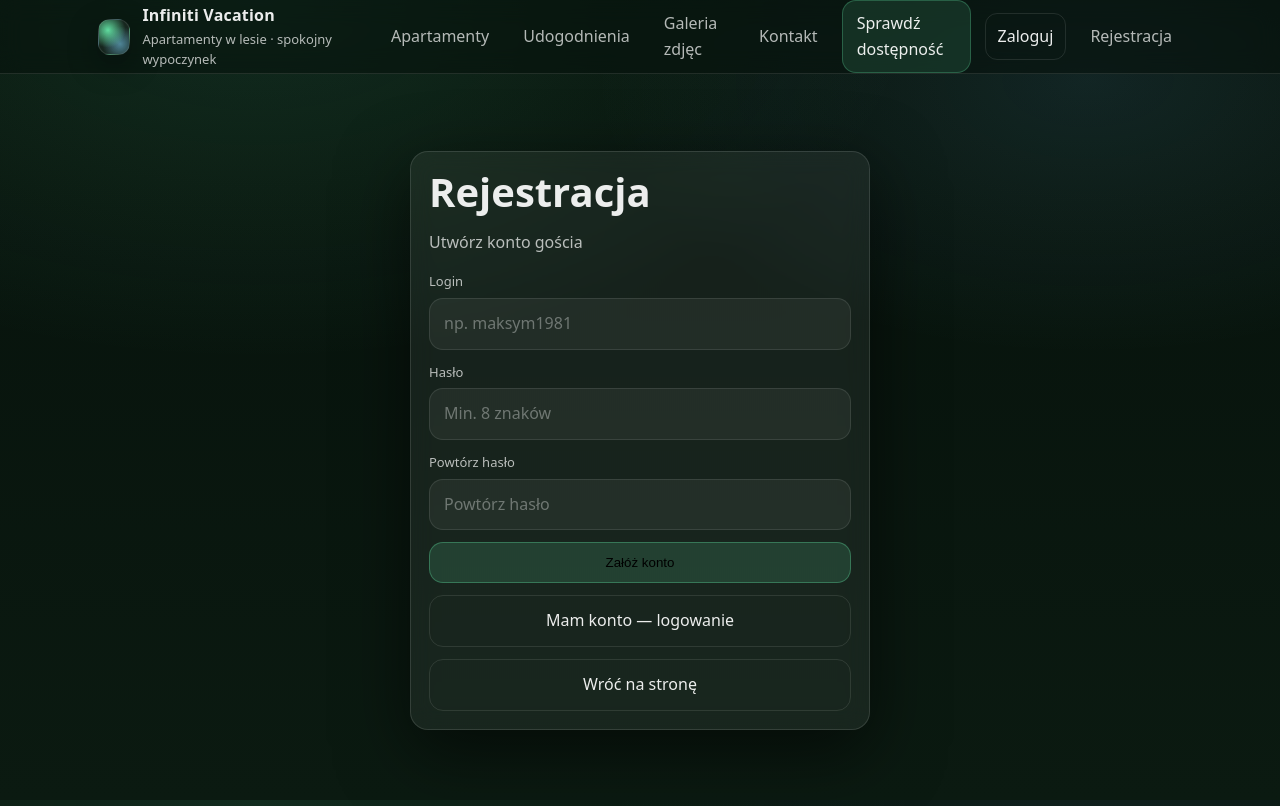
After one commit to vairan9/megasite, a Django app: page /website/website/register/ in a window 1280 px wide. The commit adds this page. Run offline with Django 5.2, Linux system fonts and the light colour scheme.

Commit message:
Added login + register
Extremely alpha version, v0.0.0.0.1
but working

```diff
--- a/infiniti_vacation/static/infiniti_vacation/css/site.css
+++ b/infiniti_vacation/static/infiniti_vacation/css/site.css
@@ -348,3 +348,252 @@ h1{
   .slide{transition:none}
   .btn{transition:none}
 }
+/* Website login page */
+.login-wrap{
+  display:flex;
+  justify-content:center;
+  padding: 16px 0 34px;
+}
+
+.login-card{
+  width: min(520px, 100%);
+  padding: 18px;
+}
+
+.login-head h1{
+  margin: 0 0 6px;
+  font-size: clamp(26px, 3vw, 34px);
+  line-height: 1.1;
+}
+.login-head{margin-bottom: 12px}
+
+.login-form{
+  display:flex;
+  flex-direction:column;
+  gap: 12px;
+}
+
+.field{
+  display:flex;
+  flex-direction:column;
+  gap: 6px;
+}
+
+.login-form input{
+  padding: 12px 14px;
+  border-radius: 14px;
+  border: 1px solid var(--line);
+  background: rgba(255,255,255,.05);
+  color: var(--text);
+  font: inherit;
+}
+
+.login-form input:focus{
+  outline:none;
+  border-color: rgba(105,240,174,.45);
+  box-shadow: 0 0 0 3px rgba(105,240,174,.12);
+}
+
+.btn.full{width:100%}
+
+.login-error{
+  padding: 10px 12px;
+  border-radius: 14px;
+  border: 1px solid rgba(248,113,113,.35);
+  background: rgba(248,113,113,.10);
+  color: rgba(255,255,255,.92);
+}
+/* =========================
+   FULL PAGE LOGIN
+   ========================= */
+
+.page-login{
+  min-height: 100vh;
+}
+
+.login-full{
+  min-height: calc(100vh - 68px); /* header height */
+  display: flex;
+  align-items: center;
+  justify-content: center;
+  padding: 24px 18px;
+}
+
+.login-wrap{
+  width: 100%;
+  display: flex;
+  justify-content: center;
+}
+
+.login-card{
+  width: min(720px, 100%);
+  padding: 22px;
+}
+
+/* Make inputs breathe more */
+.login-form{
+  gap: 14px;
+}
+
+/* Optional: slightly larger title */
+.login-head h1{
+  font-size: clamp(32px, 4vw, 44px);
+}
+/* =========================
+   AUTH (login) page
+   ========================= */
+
+.page-login{
+  min-height: 100vh;
+}
+
+/* full-page center, but keep header visible */
+.auth{
+  min-height: calc(100vh - 68px); /* sticky header height */
+  display: flex;
+  align-items: center;
+  justify-content: center;
+  padding: 28px 18px;
+}
+
+/* a real card size, not full width */
+.auth-card{
+  width: min(460px, 100%);
+  padding: 18px;
+  border-radius: 18px;
+  background: rgba(255,255,255,.06);
+  border: 1px solid rgba(255,255,255,.12);
+  box-shadow: 0 22px 70px rgba(0,0,0,.55);
+  backdrop-filter: blur(12px);
+}
+
+.auth-top{
+  margin-bottom: 12px;
+}
+.auth-title{
+  margin: 0 0 6px;
+  font-size: clamp(28px, 3.2vw, 40px);
+  line-height: 1.1;
+}
+
+.auth-form{
+  display: flex;
+  flex-direction: column;
+  gap: 12px;
+  margin-top: 10px;
+}
+
+.auth-field{
+  display: flex;
+  flex-direction: column;
+  gap: 6px;
+}
+
+.auth-field label{
+  font-size: 13px;
+  color: var(--muted);
+}
+
+.auth-field input{
+  width: 100%;
+  padding: 12px 14px;
+  border-radius: 14px;
+  border: 1px solid var(--line);
+  background: rgba(255,255,255,.05);
+  color: var(--text);
+  font: inherit;
+}
+
+.auth-field input::placeholder{
+  color: rgba(255,255,255,.35);
+}
+
+.auth-field input:focus{
+  outline: none;
+  border-color: rgba(105,240,174,.55);
+  box-shadow: 0 0 0 4px rgba(105,240,174,.12);
+}
+
+.auth-error{
+  padding: 10px 12px;
+  border-radius: 14px;
+  border: 1px solid rgba(248,113,113,.35);
+  background: rgba(248,113,113,.10);
+  color: rgba(255,255,255,.92);
+  font-size: 14px;
+}
+
+.btn.full{
+  width: 100%;
+}
+
+.auth-hint{
+  margin-top: 12px;
+  font-size: 13px;
+  text-align: center;
+}
+/* AUTH pages (login/register) */
+.page-login{ min-height:100vh; }
+
+.auth{
+  min-height: calc(100vh - 68px); /* header height */
+  display:flex;
+  align-items:center;
+  justify-content:center;
+  padding: 28px 18px;
+}
+
+.auth-card{
+  width: min(460px, 100%);
+  padding: 18px;
+  border-radius: 18px;
+  background: rgba(255,255,255,.06);
+  border: 1px solid rgba(255,255,255,.12);
+  box-shadow: 0 22px 70px rgba(0,0,0,.55);
+  backdrop-filter: blur(12px);
+}
+
+.auth-title{
+  margin:0 0 6px;
+  font-size: clamp(28px, 3.2vw, 40px);
+  line-height:1.1;
+}
+
+.auth-form{
+  display:flex;
+  flex-direction:column;
+  gap: 12px;
+  margin-top: 10px;
+}
+
+.auth-field{ display:flex; flex-direction:column; gap:6px; }
+.auth-field label{ font-size:13px; color: var(--muted); }
+
+.auth-field input{
+  width:100%;
+  padding: 12px 14px;
+  border-radius: 14px;
+  border:1px solid var(--line);
+  background: rgba(255,255,255,.05);
+  color: var(--text);
+  font: inherit;
+}
+
+.auth-field input::placeholder{ color: rgba(255,255,255,.35); }
+
+.auth-field input:focus{
+  outline:none;
+  border-color: rgba(105,240,174,.55);
+  box-shadow: 0 0 0 4px rgba(105,240,174,.12);
+}
+
+.auth-error{
+  padding: 10px 12px;
+  border-radius: 14px;
+  border: 1px solid rgba(248,113,113,.35);
+  background: rgba(248,113,113,.10);
+  color: rgba(255,255,255,.92);
+  font-size: 14px;
+}
+
+.btn.full{ width:100%; }
--- /dev/null
+++ b/infiniti_vacation/templates/infiniti_vacation/auth/register.html
@@ -0,0 +1,60 @@
+{% load static %}
+<!doctype html>
+<html lang="pl">
+<head>
+  <meta charset="utf-8" />
+  <meta name="viewport" content="width=device-width,initial-scale=1" />
+  <meta name="color-scheme" content="dark light" />
+  <title>Rejestracja · Infiniti Vacation</title>
+  <link rel="stylesheet" href="{% static 'infiniti_vacation/css/site.css' %}">
+</head>
+
+<body class="page-login">
+  {% include "infiniti_vacation/partials/header.html" %}
+
+  <main class="auth">
+    <div class="auth-card card">
+      <div class="auth-top">
+        <h1 class="auth-title">Rejestracja</h1>
+        <p class="muted">Utwórz konto gościa</p>
+      </div>
+
+      <form method="post" class="auth-form" novalidate>
+        {% csrf_token %}
+
+        <div class="auth-field">
+          <label for="id_username">Login</label>
+          <input id="id_username" name="username" type="text" autocomplete="username"
+                 required placeholder="np. maksym1981" />
+        </div>
+
+        <div class="auth-field">
+          <label for="id_password1">Hasło</label>
+          <input id="id_password1" name="password1" type="password" autocomplete="new-password"
+                 required placeholder="Min. 8 znaków" />
+        </div>
+
+        <div class="auth-field">
+          <label for="id_password2">Powtórz hasło</label>
+          <input id="id_password2" name="password2" type="password" autocomplete="new-password"
+                 required placeholder="Powtórz hasło" />
+        </div>
+
+        {% if form.errors %}
+          <div class="auth-error" role="alert">
+            Sprawdź dane: login może być zajęty, a hasła muszą się zgadzać.
+          </div>
+        {% endif %}
+
+        <button class="btn primary full" type="submit">Załóż konto</button>
+
+        <a class="btn ghost full" href="{% url 'infiniti_vacation:website_login' %}">
+          Mam konto — logowanie
+        </a>
+
+        <a class="btn ghost full" href="{% url 'infiniti_vacation:home' %}">Wróć na stronę</a>
+      </form>
+    </div>
+  </main>
+</body>
+</html>
--- a/infiniti_vacation/templates/infiniti_vacation/partials/header.html
+++ b/infiniti_vacation/templates/infiniti_vacation/partials/header.html
@@ -9,14 +9,27 @@
     </a>
 
     <!-- NAV: ZOSTAJE PO ANGIELSKU -->
+  {% if not request.resolver_match.url_name == "website_login" %}
+
+
+
     <nav class="nav" aria-label="Primary navigation">
       <a class="nav-link" href="#apartments">Apartamenty</a>
       <a class="nav-link" href="#amenities">Udogodnienia</a>
       <a class="nav-link" href="#gallery">Galeria zdjęc</a>
       <a class="nav-link" href="#contact">Kontakt</a>
       <a class="nav-cta" href="#apartments">Sprawdź dostępność</a>
+{% if user.is_authenticated %}
+  <a class="btn small ghost" href="{% url 'infiniti_vacation:website_logout' %}">Wyloguj</a>
+{% else %}
+  <a class="btn small ghost" href="{% url 'infiniti_vacation:website_login' %}">Zaloguj</a>
+{% endif %}
+{% if not user.is_authenticated %}
+  <a class="nav-link" href="{% url 'infiniti_vacation:website_register' %}">Rejestracja</a>
+{% endif %}
+
     </nav>
-
+{% endif %}
     <button class="nav-toggle" type="button" aria-label="Otwórz menu" aria-expanded="false">
       <span aria-hidden="true"></span>
       <span aria-hidden="true"></span>
--- a/infiniti_vacation/urls.py
+++ b/infiniti_vacation/urls.py
@@ -1,8 +1,11 @@
-from django.urls import path, include
-from django.contrib import admin
-from .views import home
+from django.urls import path
+from .views import home, website_login, website_register, website_logout
 
 app_name = "infiniti_vacation"
+
 urlpatterns = [
     path("", home, name="home"),
+    path("website/login/", website_login, name="website_login"),
+    path("website/register/", website_register, name="website_register"),
+    path("website/logout/", website_logout, name="website_logout"),
 ]
--- a/infiniti_vacation/views.py
+++ b/infiniti_vacation/views.py
@@ -1,9 +1,44 @@
-from django.shortcuts import render
+from django.shortcuts import render, redirect
+from django.contrib.auth import login, logout
+from django.contrib.auth.forms import AuthenticationForm, UserCreationForm
+from django.views.decorators.http import require_http_methods
 
-# Create your views here.
-from django.shortcuts import render
 from .models import Apartment
+
 
 def home(request):
     apartments = Apartment.objects.filter(is_active=True).order_by("name")
     return render(request, "infiniti_vacation/page.html", {"apartments": apartments})
+
+
+@require_http_methods(["GET", "POST"])
+def website_login(request):
+    if request.user.is_authenticated:
+        return redirect("infiniti_vacation:home")
+
+    form = AuthenticationForm(request, data=request.POST or None)
+    if request.method == "POST" and form.is_valid():
+        login(request, form.get_user())
+        return redirect("infiniti_vacation:home")
+
+    return render(request, "infiniti_vacation/auth/login.html", {"form": form})
+
+
+@require_http_methods(["GET", "POST"])
+def website_register(request):
+    if request.user.is_authenticated:
+        return redirect("infiniti_vacation:home")
+
+    form = UserCreationForm(request.POST or None)
+    if request.method == "POST" and form.is_valid():
+        user = form.save()
+        login(request, user)  # auto-login after register
+        return redirect("infiniti_vacation:home")
+
+    return render(request, "infiniti_vacation/auth/register.html", {"form": form})
+
+
+@require_http_methods(["GET", "POST"])
+def website_logout(request):
+    logout(request)
+    return redirect("infiniti_vacation:home")
--- a/megasite/urls.py
+++ b/megasite/urls.py
@@ -18,9 +18,9 @@ from django.contrib import admin
 from django.urls import path, include
 
 urlpatterns = [
-    path("i18n/", include("django.conf.urls.i18n")),  # <-- add this
+    path("i18n/", include("django.conf.urls.i18n")),
     path("admin/", admin.site.urls),
 
-    path("", include("portfolio.urls")),  # Twoje stare / główne
-    path("website/", include("infiniti_vacation.urls")),  # Infiniti pod /website/
+    path("", include("portfolio.urls")),
+    path("website/", include("infiniti_vacation.urls")),
 ]
```
Also changed, not shown: infiniti_vacation/templates/infiniti_vacation/auth/login.html (added, +53 -0 lines), db.sqlite3.
